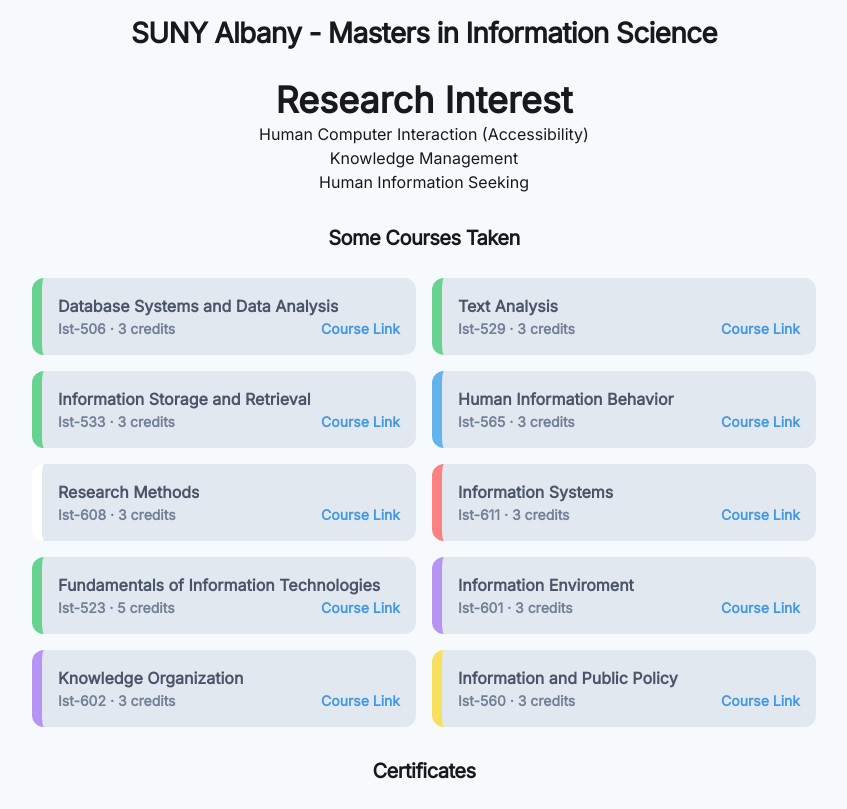
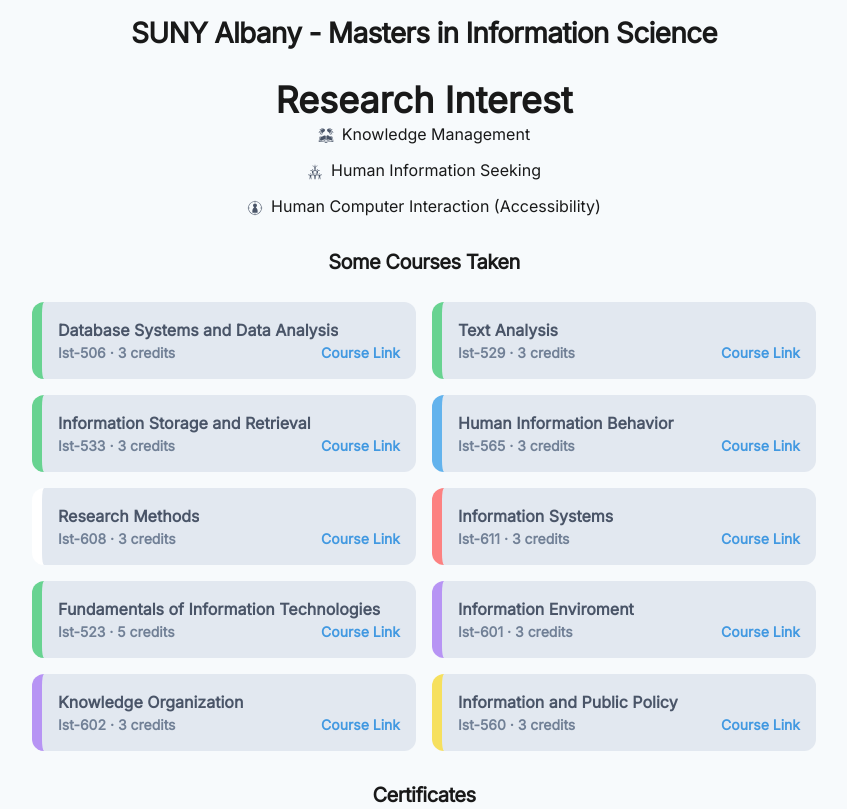
Before and after one commit to tolem/lami_portfolio, a Next.js app: page /portfolio in a window 1280 px wide. Shown: the part 4220-5029 px from the top of the page, without its empty margins (216-1063 px from the left). Built offline with nearby package versions, Linux system fonts and the light colour scheme; no server answers.

Commit message:
chores:clean code

```diff
--- /dev/null
+++ b/components/ResearchList.js
@@ -0,0 +1,31 @@
+import {
+    List,
+    ListItem,
+    ListIcon,
+    OrderedList,
+    UnorderedList,
+  } from '@chakra-ui/react'
+
+import {GiGiftOfKnowledge, GiHumanPyramid, GiHumanTarget} from 'react-icons/gi'
+
+const ResearchList = () => {
+  return (
+    <List spacing={3}>
+  <ListItem>
+    <ListIcon as={GiGiftOfKnowledge} color='gray.600' />
+    Knowledge Management
+  </ListItem>
+  <ListItem>
+    <ListIcon as={GiHumanPyramid} color='gray.600' />
+    Human Information Seeking
+  </ListItem>
+  <ListItem>
+    <ListIcon as={GiHumanTarget} color='gray.600' />
+    Human Computer Interaction (Accessibility)
+  </ListItem>
+  {/* You can also use custom icons from react-icons */}
+</List>
+  )
+}
+
+export default ResearchList
--- a/pages/_app.js
+++ b/pages/_app.js
@@ -80,7 +80,7 @@
   return (
     <>
     <Script
-    src={`https://www.googletagmanager.com/gtag/js?id=G-Q1Z378W5RW`}
+    src={`https://www.googletagmanager.com/gtag/js?id=${process.env.NEXT_PUBLIC_MEASUREMENT_ID}`}
     strategy="afterInteractive"
     />
     <Script id="google-analytics" strategy="afterInteractive">
@@ -89,7 +89,7 @@
       window.dataLayer = window.dataLayer || [];
       function gtag(){dataLayer.push(arguments);}
       gtag('js', new Date());
-      gtag('config', 'G-Q1Z378W5RW');
+      gtag('config', '${process.env.NEXT_PUBLIC_MEASUREMENT_ID}');
       `}
        </Script>
       <DefaultSeo {...SEO} />
--- a/pages/_document.js
+++ b/pages/_document.js
@@ -10,13 +10,10 @@
     <Html lang="en">
 
       <Head>
-      <Script
+      {/* <Script
           src="https://www.googletagmanager.com/gtag/js?id=G-Q1Z378W5RW"
           strategy="afterInteractive"
-        ></Script>
-
-
-
+        ></Script> */}
       </Head>
       <body>
         <ColorModeScript />
--- a/pages/portfolio.js
+++ b/pages/portfolio.js
@@ -24,6 +24,7 @@
 import SkillCards from "../components/SkillCards";
 import ProjectCards from "../components/ProjectCards";
 import CourseCards from "../components/CourseCards";
+import ResearchList from "../components/ResearchList";
 
 // animations
 import { motion } from "framer-motion";
@@ -138,6 +139,7 @@
                   maxW="450px"
                   objectFit="cover"
                   alt="dog pic :)"
+
                 />
               </motion.div>
             </Box>
@@ -273,9 +275,6 @@
               {/* <MdOutlineSchool size="40px" /> */}
 
               {/* <MdOutlineSchool size="40px" /> */}
-              <FadeInWrapper>
-
-              </FadeInWrapper>
 
               <FadeInWrapper>
                 <Heading
@@ -289,12 +288,13 @@
                   SUNY Albany - Masters in Information Science
                 </Heading>
               </FadeInWrapper>
+              <FadeInWrapper>
               <Heading> Research Interest</Heading>
-              <FadeInWrapper>
-                <Box><Text> Human Computer Interaction (Accessibility) </Text>
-                <Text> Knowledge Management </Text>
-                <Text> Human Information Seeking </Text>
-                </Box>
+              <ResearchList/>
+
+
+              </FadeInWrapper>
+                <FadeInWrapper>
                 <Heading
                   letterSpacing="tight"
                   mt={8}
```
